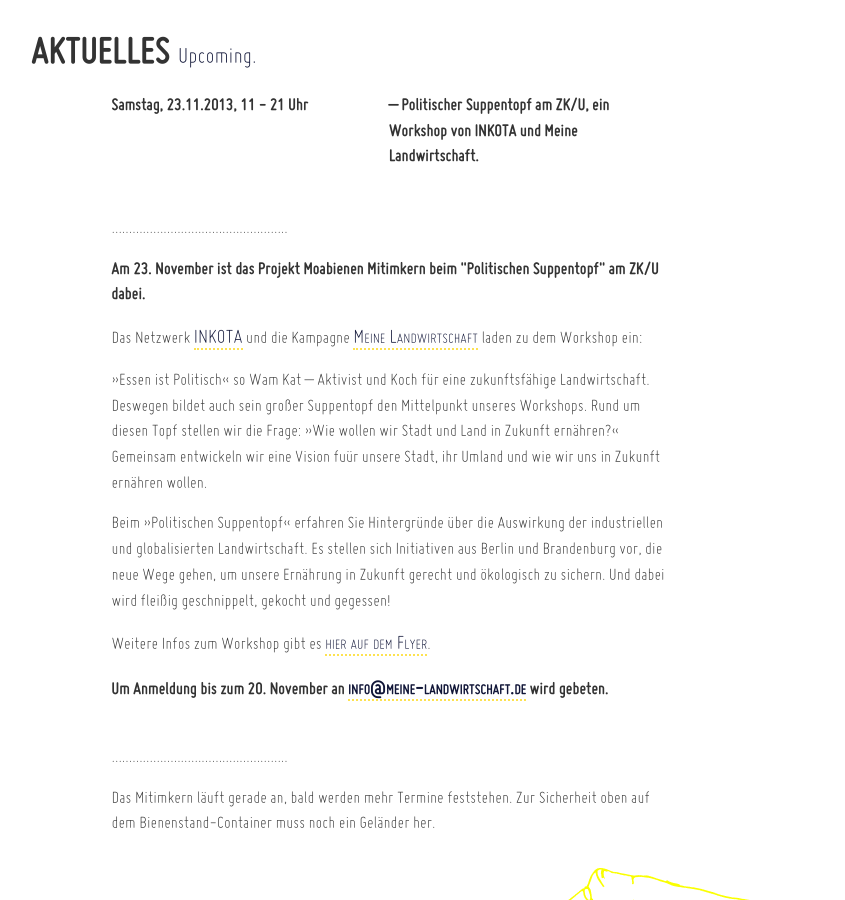
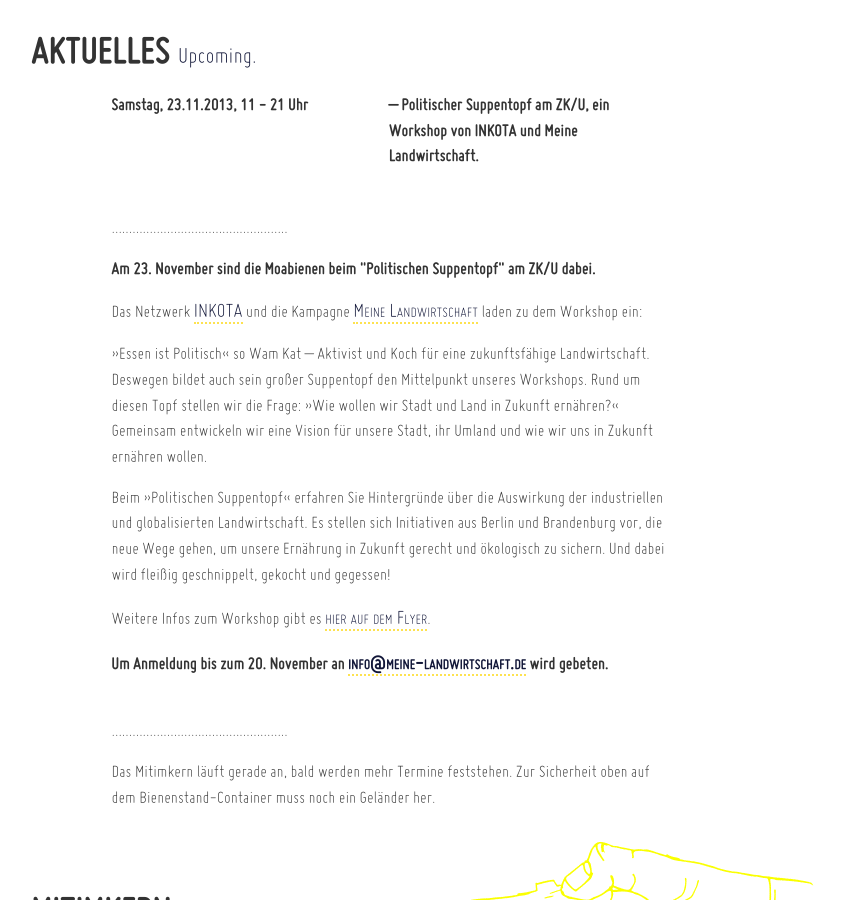
Before and after one commit to dieda/moabienen.berlin-bienenstadt.de, a Jekyll site: the page built from index.html, in a window 1280 px wide and 900 px high, scrolled down 453 px. Shown: the whole window, without its empty margins (251-1096 px from the left). Built offline with Jekyll 4.4.1, drawn with Linux system fonts in a browser that asks for light colours.

Commit message:
Correct index.html

```diff
--- a/index.html
+++ b/index.html
@@ -44,7 +44,7 @@ nav:
   <br/>...................................................
 </p>
 <p>
-  <strong>Am 23. November ist das Projekt Moabienen Mitimkern beim "Politischen Suppentopf" am ZK/U dabei.</strong>
+  <strong>Am 23. November sind die Moabienen beim "Politischen Suppentopf" am ZK/U dabei.</strong>
 </p>
 
 <p>
@@ -52,7 +52,7 @@ nav:
 </p>
 
 <p>
-  »Essen ist Politisch« so Wam Kat &ndash; Aktivist und Koch für eine zukunftsfähige Landwirtschaft. Deswegen bildet auch sein großer Suppentopf den Mittelpunkt unseres Workshops. Rund um diesen Topf stellen wir die Frage: »Wie wollen wir Stadt und Land in Zukunft ernähren?« Gemeinsam entwickeln wir eine Vision fuür unsere Stadt, ihr Umland und wie wir uns in Zukunft ernähren wollen.
+  »Essen ist Politisch« so Wam Kat &ndash; Aktivist und Koch für eine zukunftsfähige Landwirtschaft. Deswegen bildet auch sein großer Suppentopf den Mittelpunkt unseres Workshops. Rund um diesen Topf stellen wir die Frage: »Wie wollen wir Stadt und Land in Zukunft ernähren?« Gemeinsam entwickeln wir eine Vision für unsere Stadt, ihr Umland und wie wir uns in Zukunft ernähren wollen.
 </p>
 
 <p>
```
